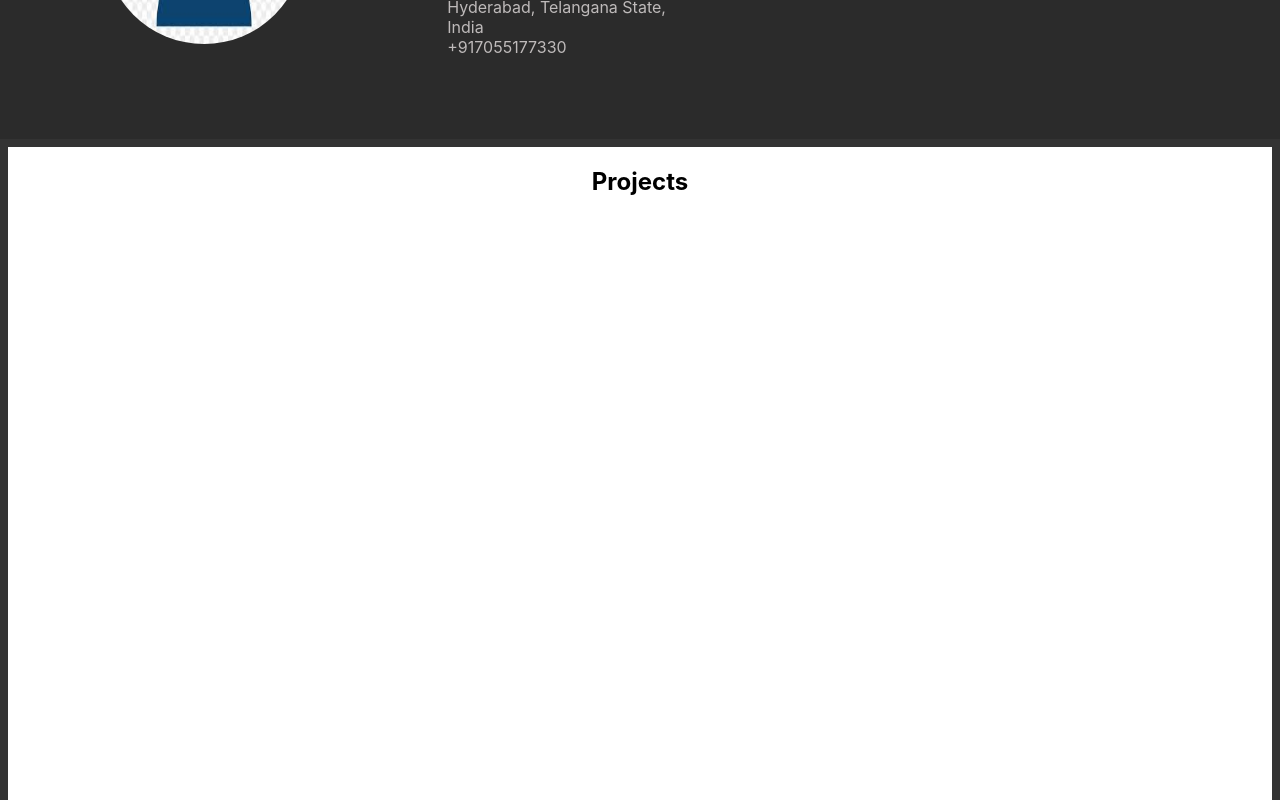
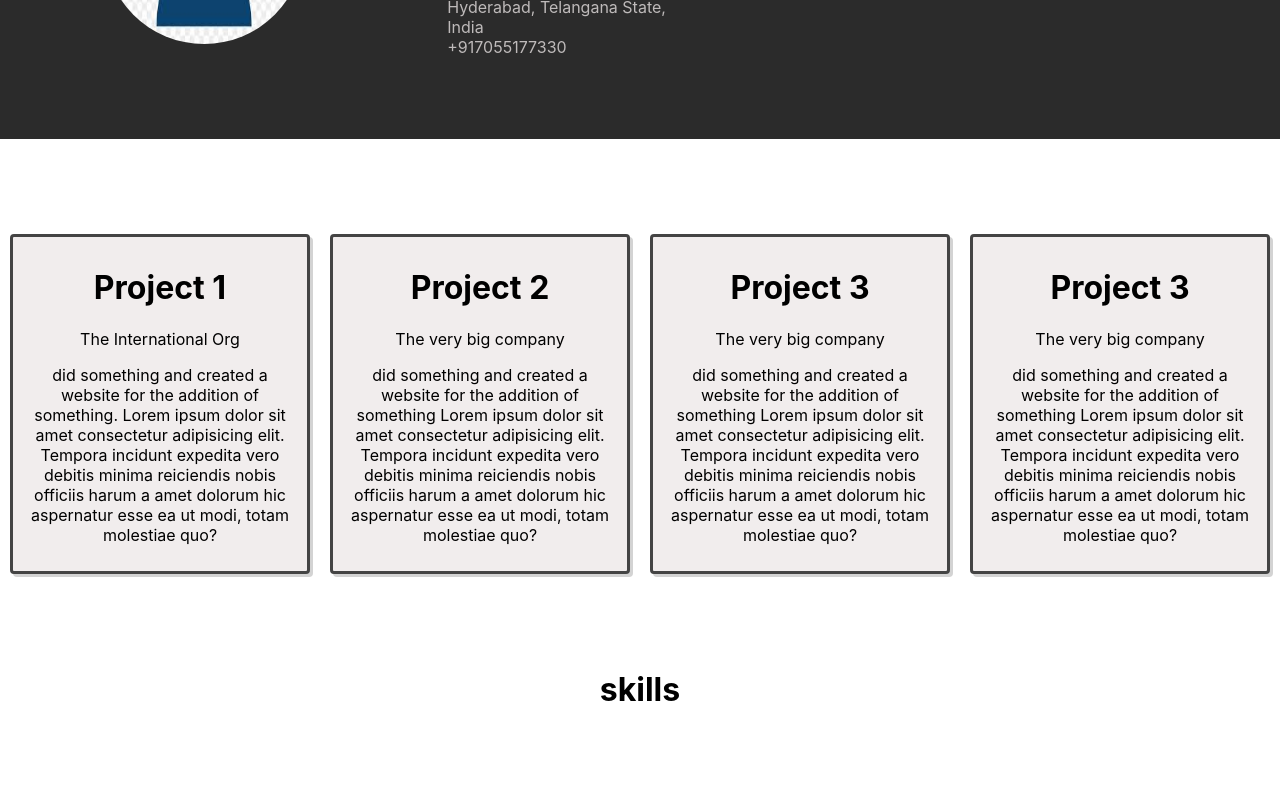
Before and after one commit to sowmith94/MyPortfolio-React, a React (Create React App) app: page / in a window 1280 px wide. Shown: the part 1080-1880 px from the top of the page. After the commit the page ends 1789 px from the top, so only its background shows below. Built offline with nearby package versions, Linux system fonts and the light colour scheme.

Commit message:
Projects added

```diff
--- a/src/App.css
+++ b/src/App.css
@@ -141,6 +141,11 @@ html, body, .App {
   .NavbarItems {
     position: relative;
   }
+
+  /* *** Projects section *** */
+  .projects-section{
+    flex-wrap: wrap;
+  }
 }
 
 /* ****** About Page ***** */
@@ -149,6 +154,7 @@ html, body, .App {
   flex-direction: row;
   align-items: center;
   justify-content: space-evenly;
+  flex-wrap: wrap;
   padding-top: 96px;
   padding-bottom: 66px;
   background-color: #2B2B2B;
@@ -191,8 +197,21 @@ html, body, .App {
 
 /**** Projects page ****/
 .projects-section {
-  height: 100vh;
-  border: solid #333 0.5rem;
+  padding-top:80px;
+  padding-bottom: 60px;
+  display: flex;
+  justify-content: space-evenly;
+  flex-wrap: wrap;
+}
+
+.project-box{
+  border: #444 solid 3px;
+  background-color: rgb(241, 237, 237);
+  border-radius: 4px;
+  padding: 10px 10px;
+  box-shadow: 3px 3px lightgrey;
+  margin: 15px 10px;
+  flex:1 0 21%;
 }
 
 /*** Banner page ****/
--- a/src/App.js
+++ b/src/App.js
@@ -3,6 +3,7 @@ import Nav from './components/Nav'
 import About from './components/About'
 import Projects from './components/Projects';
 import Banner from './components/Banner';
+import Skills from './components/Skills';
 
 function App() {
   const personalInfo={
@@ -16,12 +17,37 @@ function App() {
     email: 'someone@something.com'
   }
 
+  const projectList=[
+    {
+      name: 'Project 1',
+      company: "The International Org",
+      descp: 'did something and created a website for the addition of something. Lorem ipsum dolor sit amet consectetur adipisicing elit. Tempora incidunt expedita vero debitis minima reiciendis nobis officiis harum a amet dolorum hic aspernatur esse ea ut modi, totam molestiae quo?'
+    },
+    {
+      name: 'Project 2',
+      company: "The very big company",
+      descp: 'did something and created a website for the addition of something Lorem ipsum dolor sit amet consectetur adipisicing elit. Tempora incidunt expedita vero debitis minima reiciendis nobis officiis harum a amet dolorum hic aspernatur esse ea ut modi, totam molestiae quo?'
+    },
+    {
+      name: 'Project 3',
+      company: "The very big company",
+      descp: 'did something and created a website for the addition of something Lorem ipsum dolor sit amet consectetur adipisicing elit. Tempora incidunt expedita vero debitis minima reiciendis nobis officiis harum a amet dolorum hic aspernatur esse ea ut modi, totam molestiae quo?'
+    },
+    {
+      name: 'Project 3',
+      company: "The very big company",
+      descp: 'did something and created a website for the addition of something Lorem ipsum dolor sit amet consectetur adipisicing elit. Tempora incidunt expedita vero debitis minima reiciendis nobis officiis harum a amet dolorum hic aspernatur esse ea ut modi, totam molestiae quo?'
+    },
+  ]
+
   return (
     <div className="App">
       <Nav />
       <Banner personalInfo={personalInfo} />
       <About personalInfo={personalInfo}/>
-      <Projects />
+      <Projects projectList={projectList}/>
+      <Skills />
+      <p></p>
     </div>
   );
 }
--- a/src/components/Projects.js
+++ b/src/components/Projects.js
@@ -1,9 +1,15 @@
 import React from 'react'
 
-const Projects = () => {
+const Projects = ({projectList}) => {
     return (
         <div className="projects-section" id="Projects">
-            <h2>Projects</h2>
+            {projectList.map(project => (
+                <div className="project-box">
+                    <h1>{project.name}</h1>
+                    <span>{project.company}</span>
+                    <p>{project.descp}</p>
+                </div>
+            ))}
         </div>
     )
 }
--- /dev/null
+++ b/src/components/Skills.js
@@ -0,0 +1,11 @@
+import React from 'react';
+
+const Skills = () => {
+    return (
+        <div>
+            <h1>skills</h1>
+        </div>
+    )
+}
+
+export default Skills
```
Also changed, not shown: 1 other file (tests, documents, lock files or other folders).
